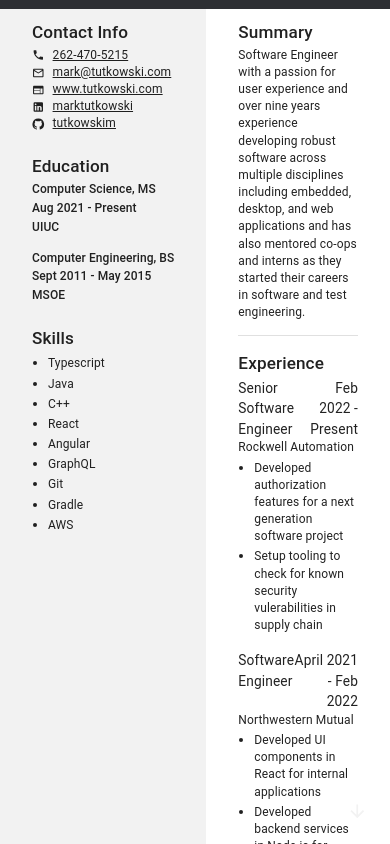
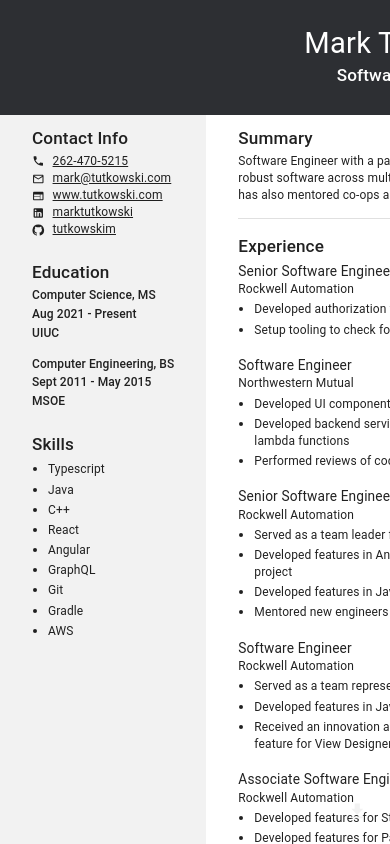
Before and after one commit to tutkowskim/resume, a React (Create React App) app: page / in a window 390 px wide. Built offline with nearby package versions, Linux system fonts and the light colour scheme.

Commit message:
Forgot to port "media queries"

```diff
--- a/src/App.jsx
+++ b/src/App.jsx
@@ -1,12 +1,10 @@
 import React from 'react';
-import { CssBaseline, ThemeProvider, StyledEngineProvider, IconButton } from '@mui/material';
+import { CssBaseline, ThemeProvider, StyledEngineProvider } from '@mui/material';
 import makeStyles from '@mui/styles/makeStyles';
-import {
-  ArrowDownward
-} from '@mui/icons-material';
 
 import theme from './theme';
 import Resume from './Resume';
+import DownloadButton from './DownloadButton';
 
 const useStyles = makeStyles(() => ({
   appContaineVerticalCenter: {
@@ -23,6 +21,16 @@
     flexDirection: 'row',
     justifyContent: 'center',
     width: '100%',
+  },
+  ['@media only screen and (max-height: 11in)']: { // eslint-disable-line no-useless-computed-key
+    appContaineVerticalCenter: {
+      display: 'block',
+    }
+  },
+  ['@media only screen and (max-width: 8.5in)']: { // eslint-disable-line no-useless-computed-key
+    appContainerHorizontalCenter: {
+      display: 'block',
+    }
   },
   downloadButtonContainer: {
     position: 'absolute',
@@ -45,23 +53,15 @@
     <StyledEngineProvider injectFirst>
       <ThemeProvider theme={theme}>
         <CssBaseline />
+
         <div className={!formatToPrint && classes.appContaineVerticalCenter}>
           <div className={!formatToPrint && classes.appContainerHorizontalCenter}>
             <Resume />
           </div>
           {!formatToPrint && (
             <div class={classes.downloadButtonContainer}>
-            <a href="/mark_tutkowski.pdf" download>
-              <IconButton
-                color="secondary"
-                variant="outlined"
-                aria-label="Download Resume"
-                component="span"
-                size="large">
-                <ArrowDownward />
-              </IconButton>
-            </a>
-          </div>
+              <DownloadButton />
+            </div>
           )}
         </div>
 
--- /dev/null
+++ b/src/DownloadButton.jsx
@@ -0,0 +1,20 @@
+import React from 'react'
+import { Download } from '@mui/icons-material';
+import { IconButton } from '@mui/material';
+
+function DownloadButton() {
+    return (
+        <a href="/mark_tutkowski.pdf" download>
+            <IconButton
+                    color="secondary"
+                    variant="outlined"
+                    aria-label="Download Resume"
+                    component="span"
+                    size="large">
+                <Download />
+            </IconButton>
+        </a>
+    )
+}
+
+export default DownloadButton
```
Also changed, not shown: log.txt (deleted).
